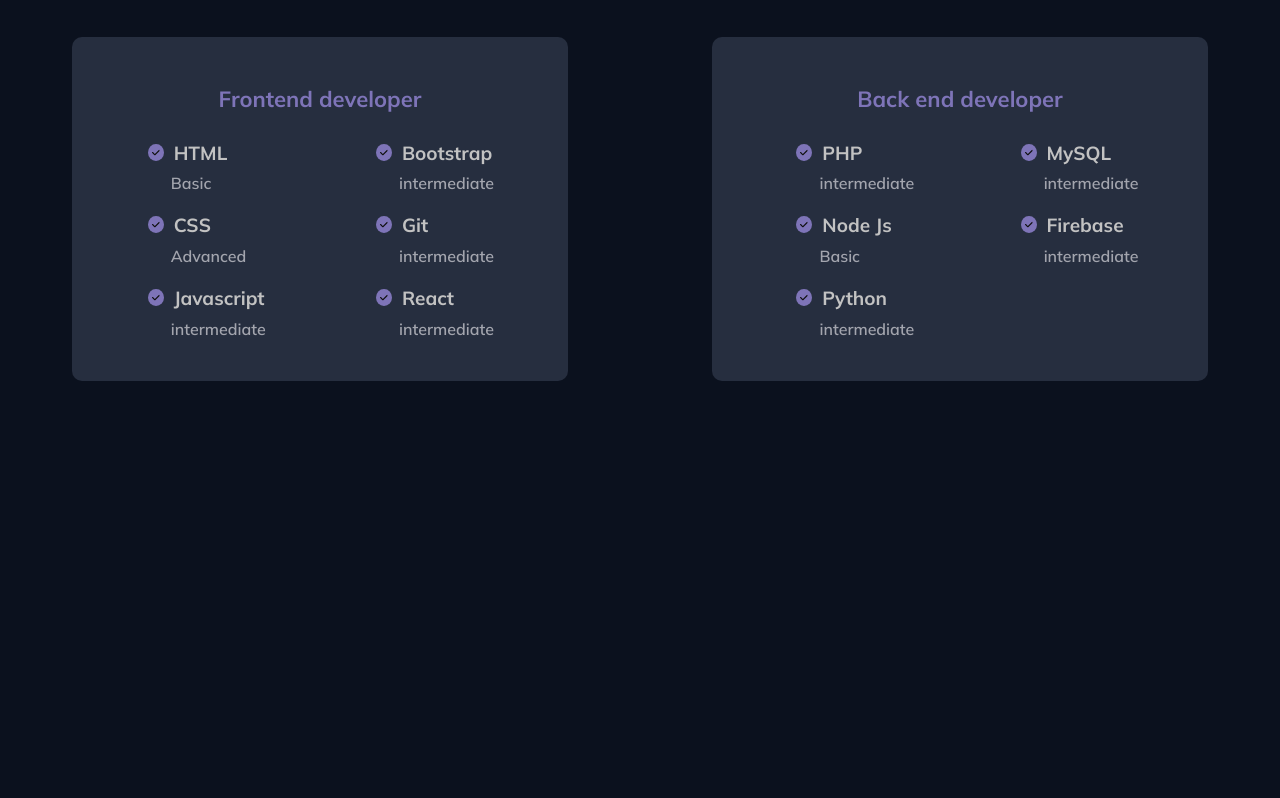
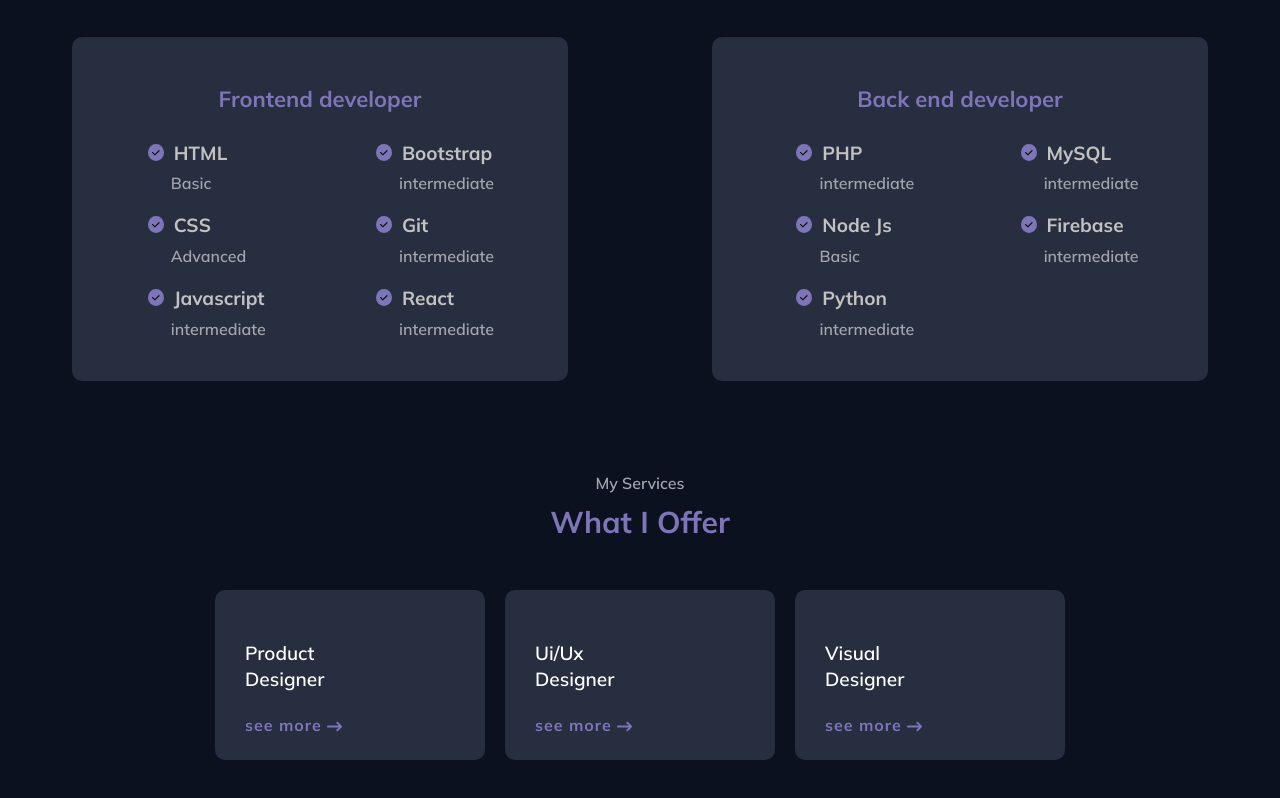
Before and after one commit to elghanbibadr/ansel-portfolio-website, a plain HTML site: page index.html in a window 1280 px wide. Shown: the part 1703-2501 px from the top of the page. Before the commit the page ends 2434 px from the top, so only its background shows below. Drawn offline with Linux system fonts and the light colour scheme.

Commit message:
styling the services section without functionality

```diff
--- a/assets/scss/main.scss
+++ b/assets/scss/main.scss
@@ -10,3 +10,17 @@
 @import './parials/home';
 @import './parials/about';
 @import './parials/skill';
+
+
+.services{
+    &__cards{
+        .card{
+            width:30%;
+            @include desktop{
+                max-width:270px;
+            }
+        }
+        display: flex;
+        justify-content: center;
+    }
+}
--- a/index.html
+++ b/index.html
@@ -231,7 +231,26 @@
 
             <!--=============== SERVICES ===============-->
             <section class="services section">
-
+                <div class="services__heading section__heading">
+                    <p class="section__desc">My Services</p>
+                    <h2 class="section__title"> What I offer</h2>
+                </div>
+                 <div class="services__cards">
+                    <div class="card card--taller">
+                        <h5 class="card-title">product <br> designer</h5>
+                        <p class="card-link">see more <span><img src="/assets/img/arrow-right-long-solid (1).svg" alt=""></span></p>
+                    </div>
+                    <!-- card 2 -->
+                    <div class="card card--taller">
+                        <h5 class="card-title">Ui/Ux <br> designer</h5>
+                        <p class="card-link">see more <span><img src="/assets/img/arrow-right-long-solid (1).svg" alt=""></span></p>
+                    </div>
+                    <!-- card 3 -->
+                    <div class="card card--taller">
+                        <h5 class="card-title">visual <br> designer</h5>
+                        <p class="card-link">see more <span><img src="/assets/img/arrow-right-long-solid (1).svg" alt=""></span></p>
+                    </div>
+                 </div>
             </section>
 
             <!--=============== WORK ===============-->
```
Also changed, not shown: assets/scss/main.css, 1 other file.
